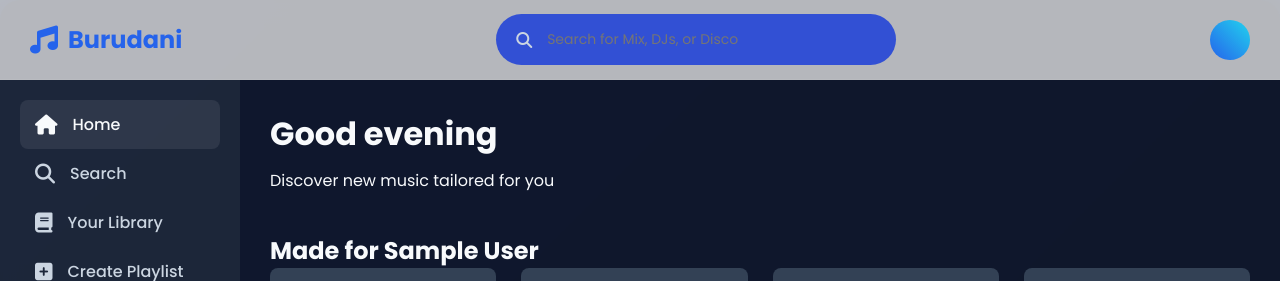
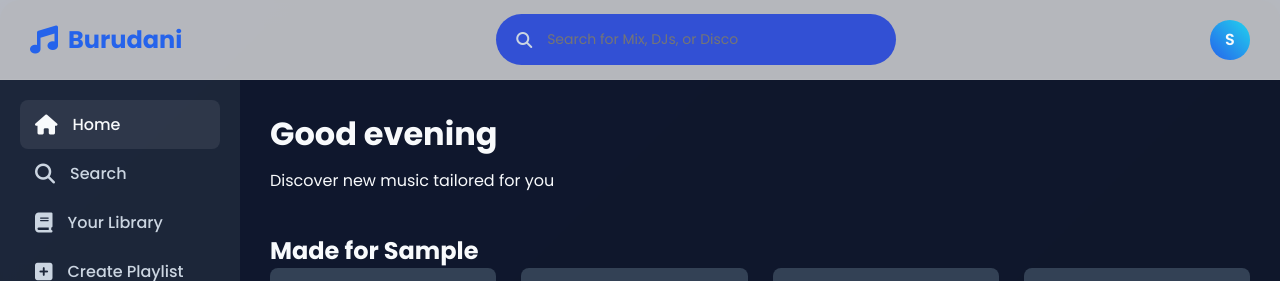
Before and after one commit to Chembeu/music_app, a Flask app: page / in a window 1280 px wide. Shown: the top 281 px of the page. Run offline with Flask 3, Linux system fonts and the light colour scheme; the visitor is signed in with stand-in values (Sample User, id 1).

Commit message:
profile updated

```diff
--- a/app/routes.py
+++ b/app/routes.py
@@ -7,7 +7,11 @@ main_bp = Blueprint('main', __name__)
 @main_bp.route('/')
 @login_required
 def home():
-    return render_template('index.html', user=current_user)
+     if hasattr(current_user, 'first_name') and hasattr(current_user, 'last_name'):
+        initials = f"{current_user.first_name[0]}{current_user.last_name[0]}".upper()
+     else:
+        initials = "?"
+     return render_template('index.html', user=current_user, initials=initials)
 
 @main_bp.route('/profile')
 @login_required
--- a/app/templates/index.html
+++ b/app/templates/index.html
@@ -23,7 +23,7 @@
             </div>
             <div class="user-actions">
                 <div class="user-profile">
-                    <div class="avatar">{{ current_user.initials }}</div>
+                    <div class="avatar"> {{ user.first_name[0].upper() if user and user.first_name else "?" }}</div>
                 </div>
             </div>
         </header>
@@ -82,7 +82,7 @@
             </div>
 
             <h2 class="section-title">{% if user.is_authenticated %}
-  <h2>Made for {{ user.first_name }} {{ user.last_name }}</h2>
+  <h2>Made for {{ user.first_name }}</h2>
 {% else %}
   <h2>Made for Guest</h2>
 {% endif %}
```
